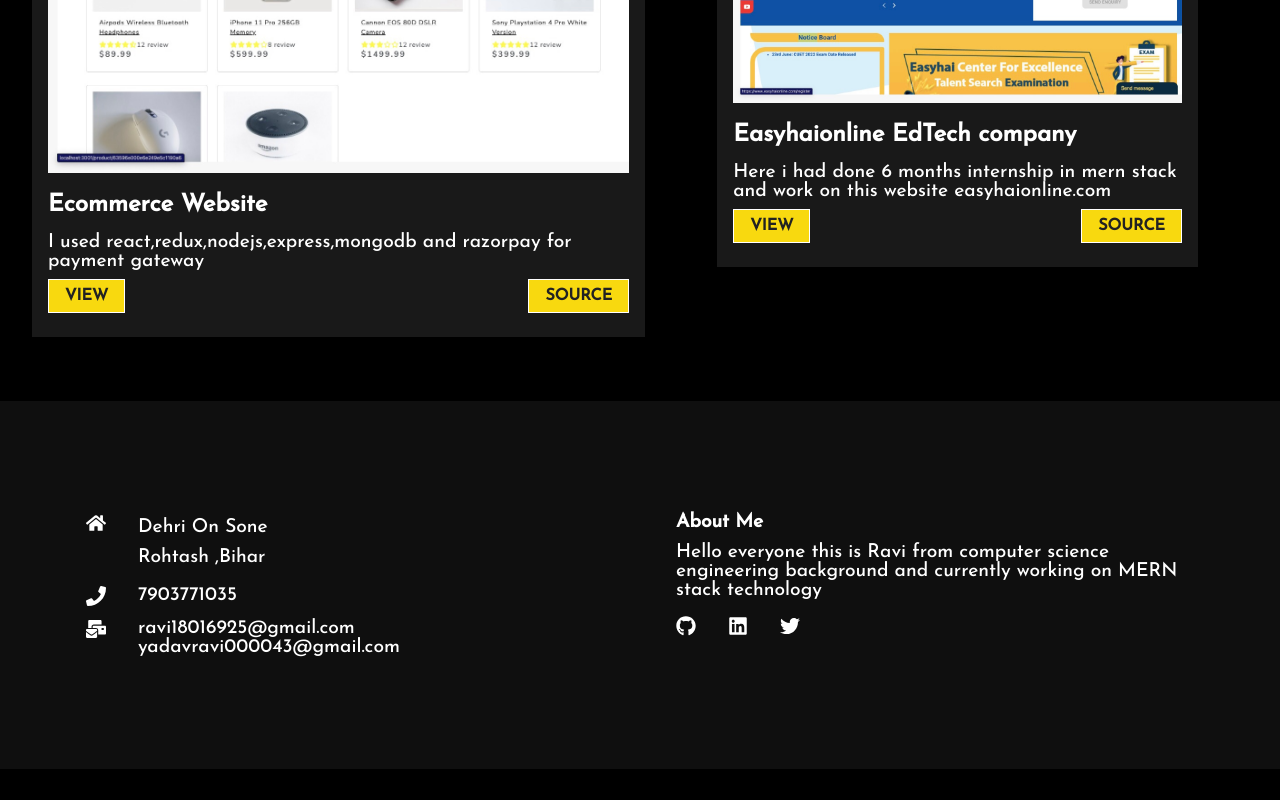
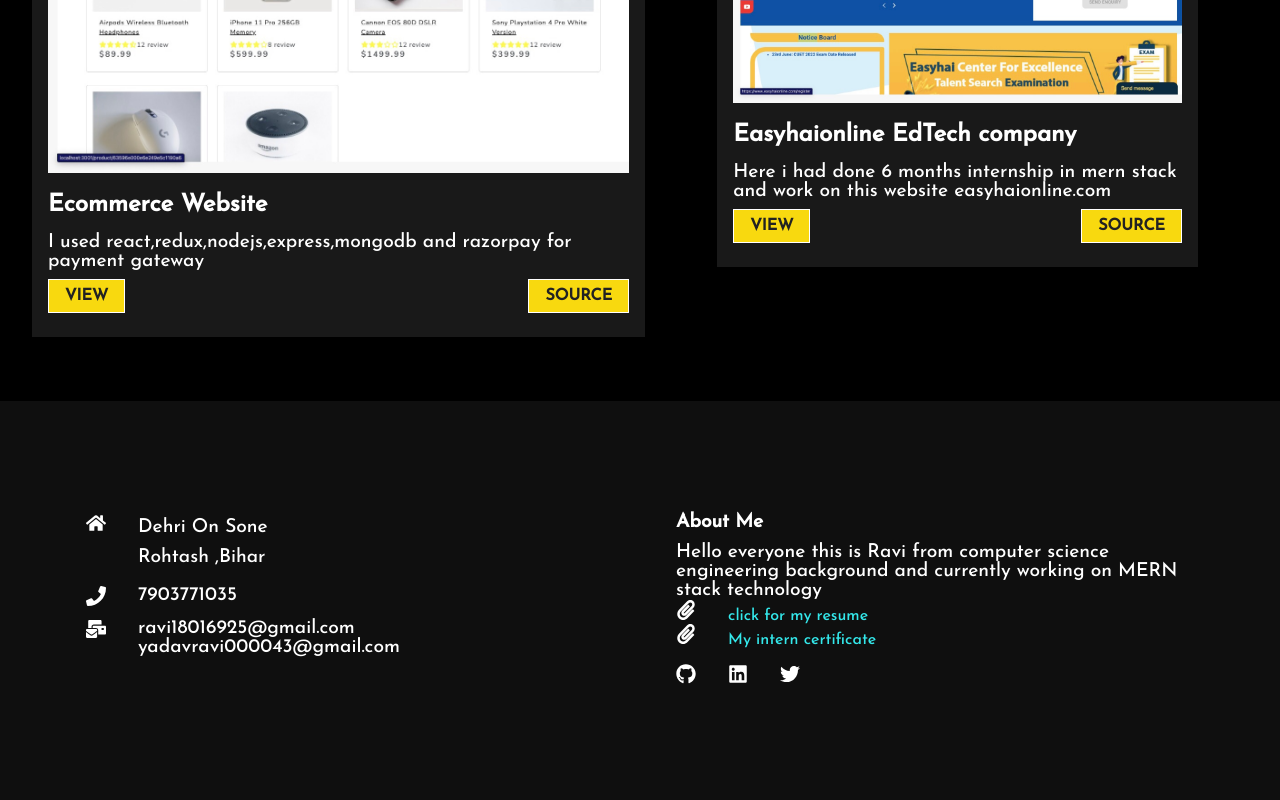
Before and after one commit to yadavravi043/myportfoliofront, a React (Create React App) app: page / in a window 1280 px wide. Shown: the part 1015-1815 px from the top of the page. Before the commit the page ends 1784 px from the top, so only its background shows below. Built offline with nearby package versions, Linux system fonts and the light colour scheme.

Commit message:
resume link

```diff
--- a/src/component/Footer/Footer.js
+++ b/src/component/Footer/Footer.js
@@ -5,7 +5,7 @@
   FaHome,
   FaPhone,
   FaMailBulk,
-  FaFacebook,
+  FaPaperclip,
   FaTwitter,
   FaLinkedin,
   FaGithub
@@ -48,7 +48,22 @@
             Hello everyone this is Ravi from computer science engineering
             background and currently working on MERN stack technology
           </p>
-
+           <a href="https://drive.google.com/file/d/1QJ6h288fAHTyuk70Wvi31xVJiiXTfmjb/view?usp=sharing"
+           style={{color:"#34e8eb"}}
+           >
+           <FaPaperclip
+            size={20}
+            style={{ color: "#fff", marginRight: "2rem" }}
+            />
+           click for my resume</a>
+           <a href="https://drive.google.com/file/d/1PV8iWIeeump_RVq2vL0CxbMDHx-yyF0O/view?usp=drive_link"
+           style={{color:"#34e8eb"}}
+           >
+           <FaPaperclip
+            size={20}
+            style={{ color: "#fff", marginRight: "2rem" }}
+            />
+           My intern certificate</a>
           <div className="social">
           <a href="https://github.com/yadavravi043" >
           <FaGithub
```
Also changed, not shown: src/assets/raviIntern-min.jpg (added).
